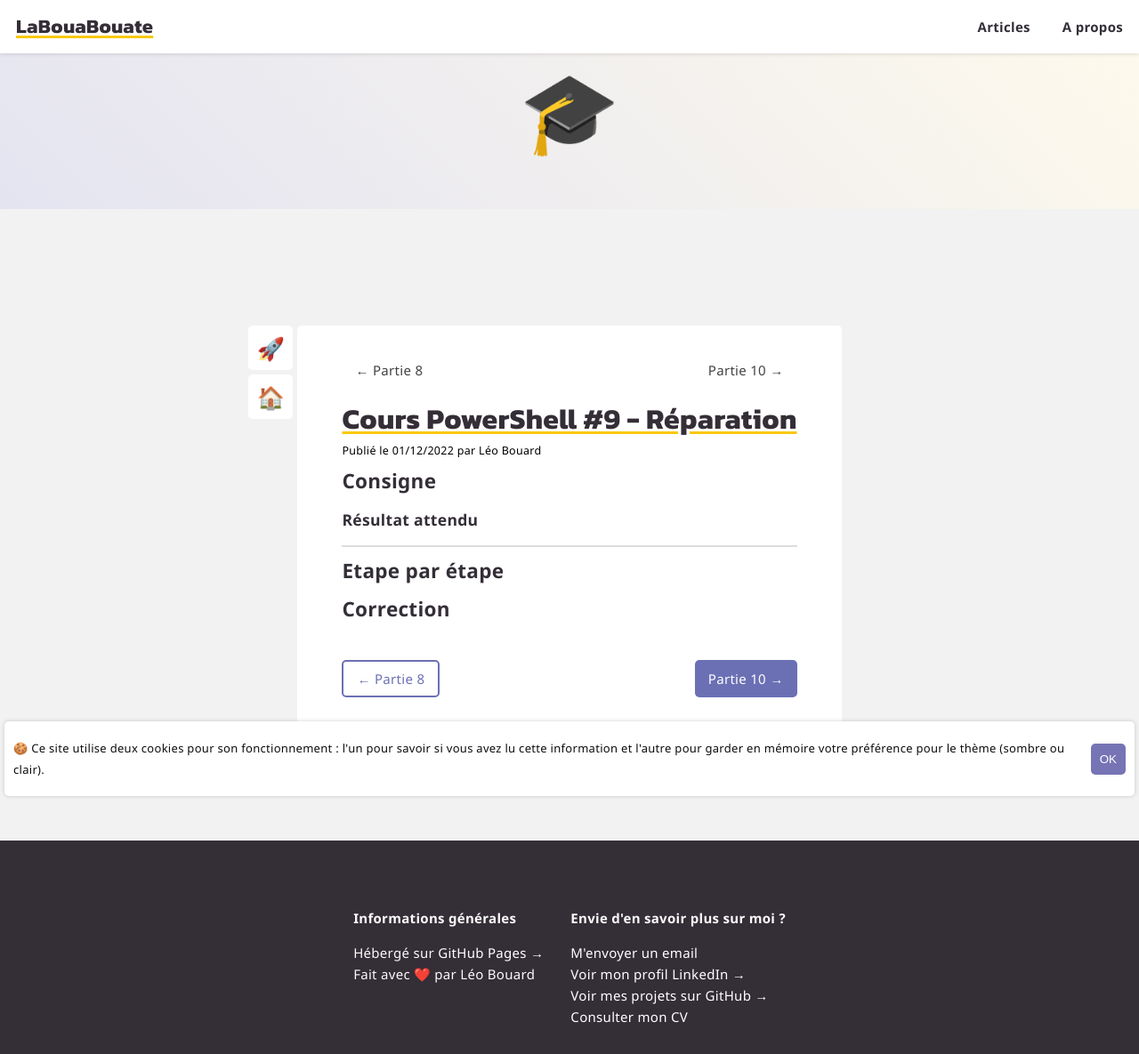
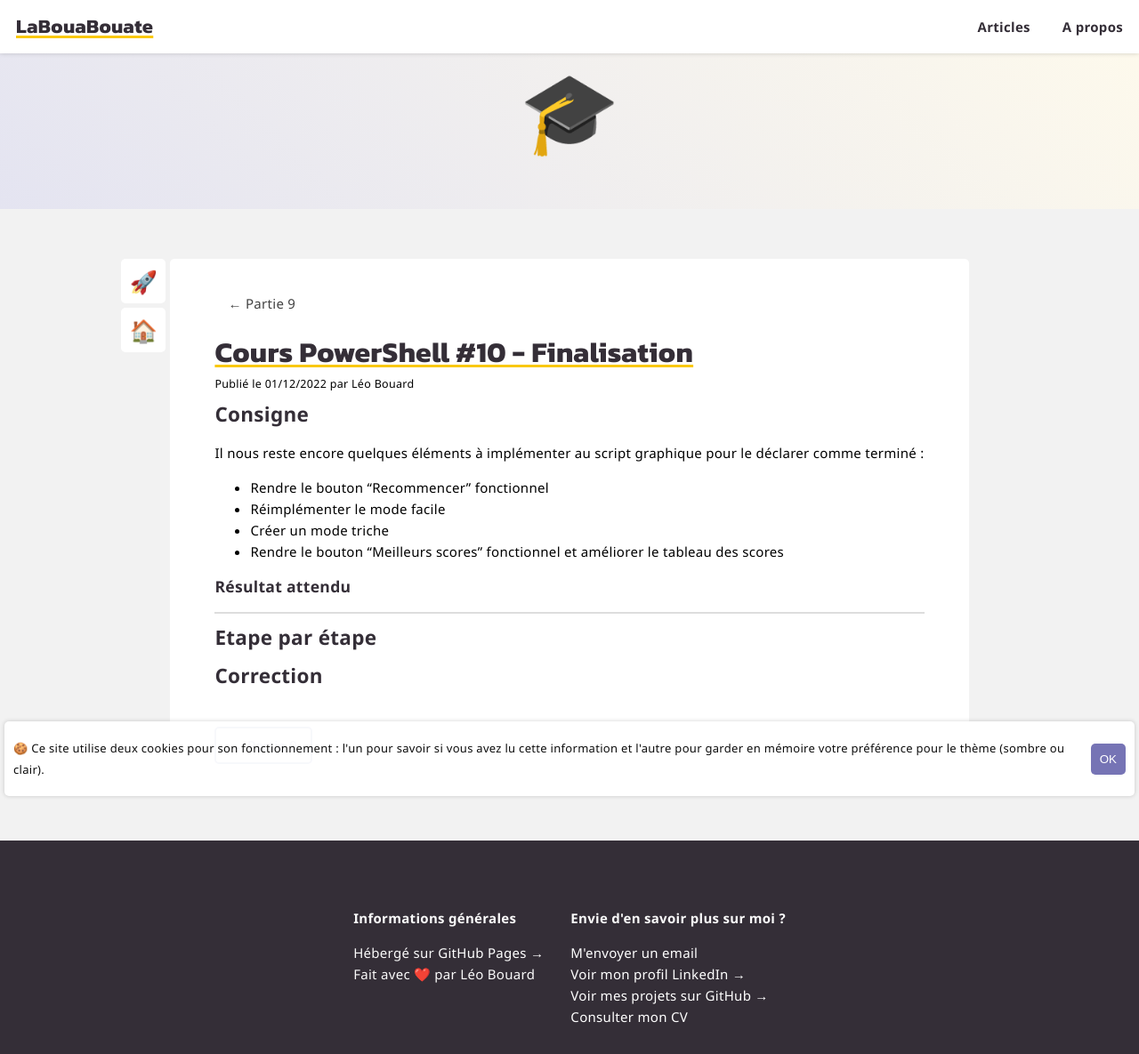
Before and after one commit to leobouard/leobouard.github.io, a Jekyll site: the page built from _posts/2022-12-01-cours-pratique-powershell-010.md, in a window 1280 px wide. Shown: the whole page at 89% size. Built offline with Jekyll 4.4.1, drawn with Linux system fonts in a browser that asks for light colours; some web fonts are replaced.

Commit message:
Ajout metadata

```diff
--- a/_posts/2022-12-01-cours-pratique-powershell-010.md
+++ b/_posts/2022-12-01-cours-pratique-powershell-010.md
@@ -1,17 +1,21 @@
 ---
 layout: post
-title: "Cours PowerShell #9 - Réparation"
-description: "Description"
+title: "Cours PowerShell #10 - Finalisation"
+description: "Implémentation des dernières fonctionnalités au script PowerShell, avec notamment un mode triche et une amélioration globale de l'utilisation de l'interface graphique."
 icon: 🎓
-nextLink:
-  name: "Partie 10"
-  id: "/2022/12/01/cours-pratique-powershell-010"
 prevLink:
-  name: "Partie 8"
-  id: "/2022/12/01/cours-pratique-powershell-008"
+  name: "Partie 9"
+  id: "/2022/12/01/cours-pratique-powershell-009"
 ---
 
 ## Consigne
+
+Il nous reste encore quelques éléments à implémenter au script graphique pour le déclarer comme terminé :
+
+- Rendre le bouton "Recommencer" fonctionnel
+- Réimplémenter le mode facile
+- Créer un mode triche
+- Rendre le bouton "Meilleurs scores" fonctionnel et améliorer le tableau des scores
 
 ### Résultat attendu
 
```
Also changed, not shown: _posts/2022-12-01-cours-pratique-powershell-009.md (+1 -1 lines).
